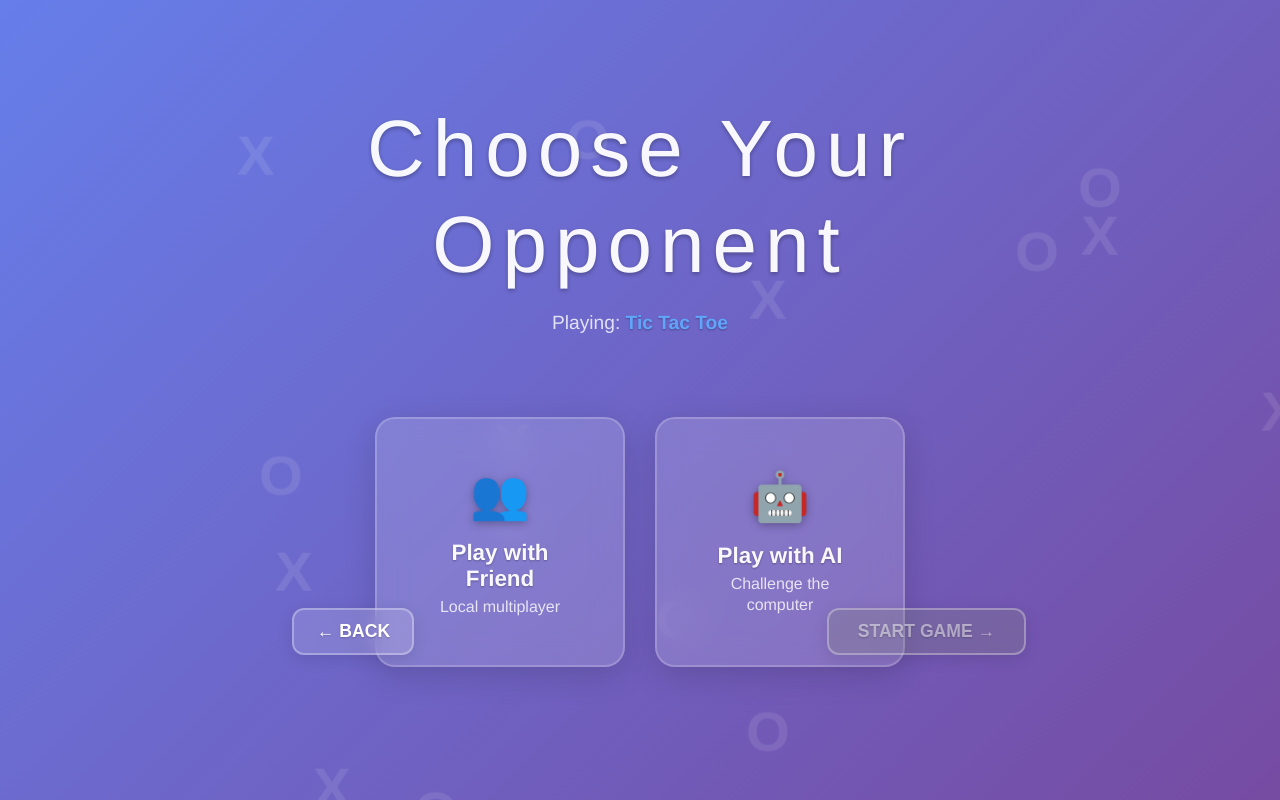
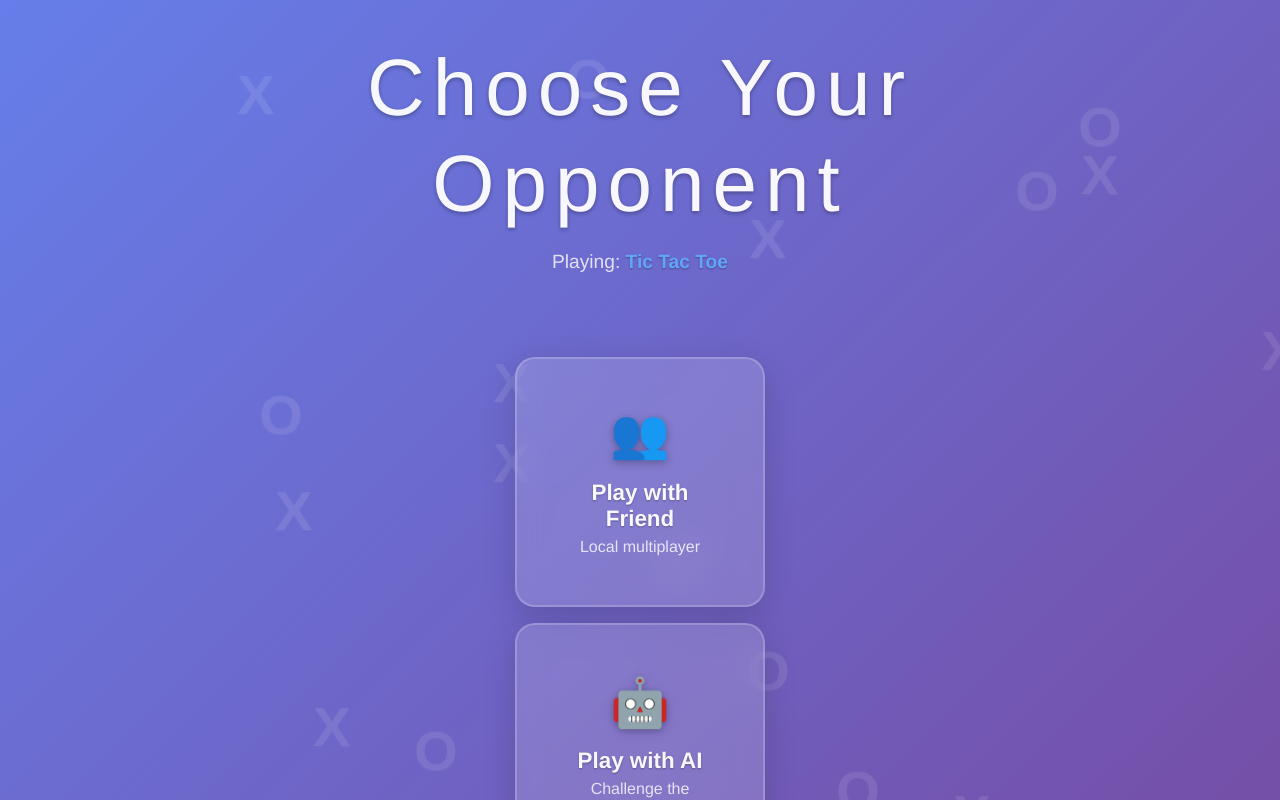
Before and after one commit to FALLEN-01/tic-tac-toe, a React (Vite) app: page /game in a window 1280 px wide. Shown: the top 800 px of the page. Built offline with nearby package versions, Linux system fonts and the light colour scheme; a web font is replaced by a local one.

Commit message:
Slider 42

```diff
--- a/src/Game.css
+++ b/src/Game.css
@@ -440,10 +440,9 @@ body {
 
 /* Difficulty Slider - Enhanced design */
 .difficulty-slider {
-  position: absolute;
-  top: 24vh;
-  left: 50%;
-  transform: translateX(-50%);
+  position: relative;
+  width: 90%;
+  margin: 2rem auto;
   width: 90%;
   max-width: 600px;
   background: rgba(255, 255, 255, 0.1);
@@ -1367,3 +1366,20 @@ body {
     flex-direction: column;
   }
 }
+
+/* Selection Section */
+.selection-section {
+  width: 100%;
+  display: flex;
+  flex-direction: column;
+  align-items: center;
+  margin-bottom: 2rem;
+}
+
+.option-cards-container {
+  width: 100%;
+  display: flex;
+  flex-direction: column;
+  gap: 1rem;
+  margin-bottom: 2rem;
+}
```
